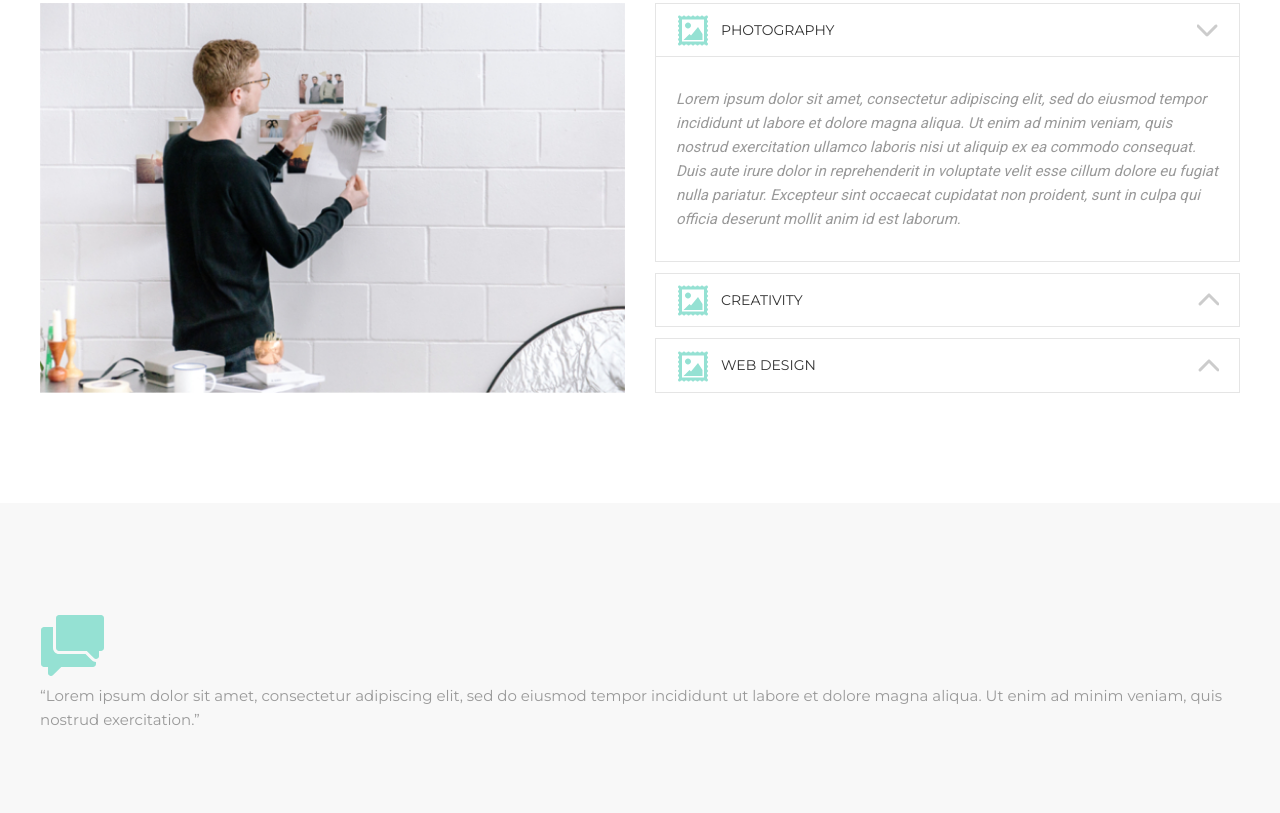
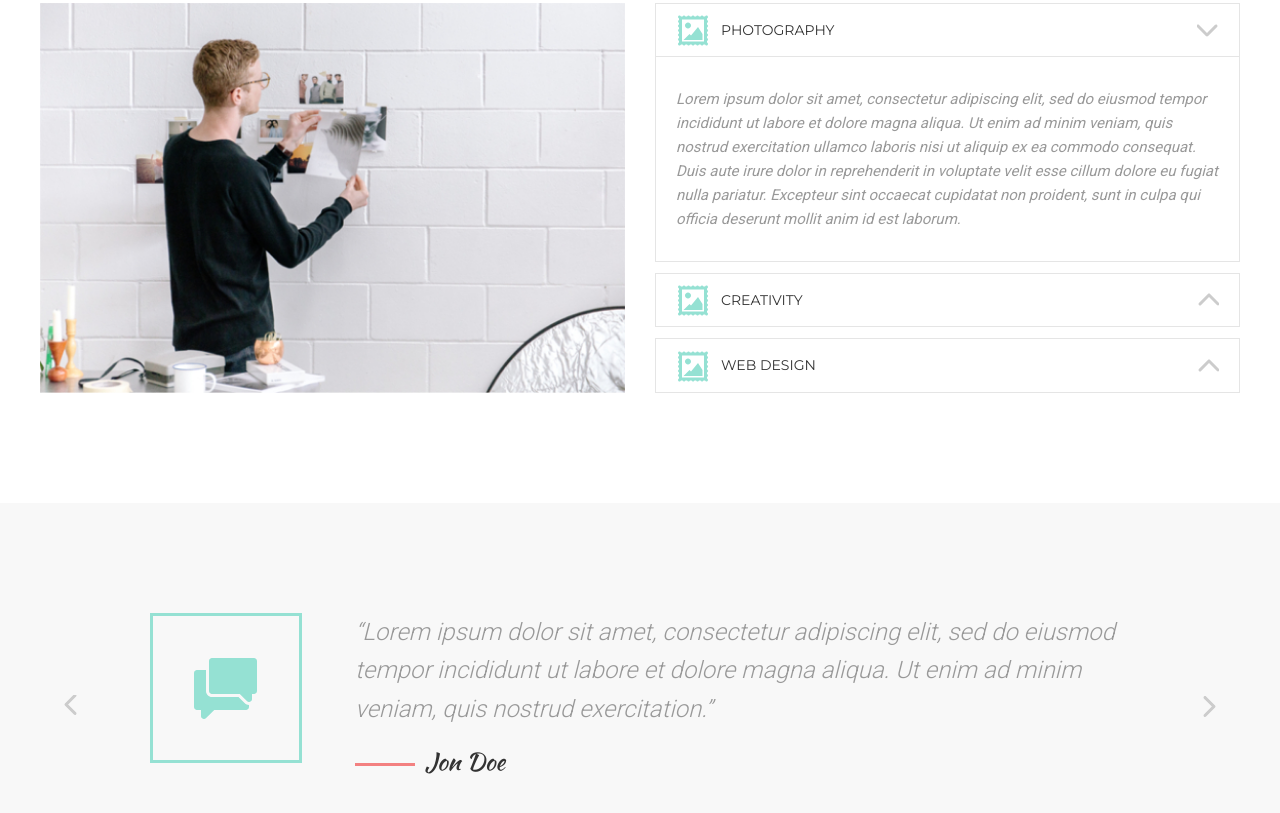
Before and after one commit to ronnika/MoGo, a website built with Parcel: page src/index.html in a window 1280 px wide. Shown: the part 3661-4474 px from the top of the page. Built offline with nearby package versions, Linux system fonts and the light colour scheme.

Commit message:
feat: finish reviews section

```diff
--- a/src/assets/styles/main.scss
+++ b/src/assets/styles/main.scss
@@ -1,6 +1,8 @@
 $baseGreyText: #999999;
+$baseBlackText: #333333;
 $lightGreyBorder: #e5e5e5;
 $navLinkActive: #fce38a;
+$baseBlueBg: #95e1d3;
 
 body {
     margin: 0;
@@ -305,7 +307,7 @@ hr {
 
  .about__item {
      width: 380px;
-     background-color: #95e1d3;
+     background-color: $baseBlueBg;
      position: relative;
  }
 
@@ -350,7 +352,7 @@ hr {
 /* Statistics */
 
 .statistics {
-    background-color: #95e1d3;
+    background-color: $baseBlueBg;
 }
 
 .stat {
@@ -524,3 +526,73 @@ hr {
     z-index: 1;
     transform: translateY(-50%);
 }
+
+// Reviews
+
+.reviews {
+    padding: 0 110px;
+    position: relative;
+
+    &__btn {
+        display: block;
+        width: 22px;
+        height: 17px;
+        position: absolute;
+        top: 50%;
+        z-index: 1;
+        transform: translateY(-50%);
+
+        background: url(../img/we-do/arrow.svg) no-repeat;
+
+        &--next {
+            right: 20px;
+            transform:  rotate(90deg);
+        }
+
+        &--prev {
+            left: 20px;
+            transform:  rotate(270deg);
+        }
+    }
+
+    &__item {
+        position: relative;
+        padding-left: 205px;
+    }
+
+    &__photo {
+        position: absolute;
+        top:0;
+        left:0;
+        z-index: 1;
+        display: block;
+        padding: 40px;
+
+        border: 3px solid $baseBlueBg;
+    }
+    &__text {
+        margin-bottom: 15px;
+        font-size: 24px;
+        color: $baseGreyText;
+        font-family: "Roboto";
+        font-weight: 300;
+        font-style: italic;
+    }
+    &__author {
+        font-size: 24px;
+        color: $baseBlackText;
+        font-family: "Kaushan Script";
+
+        &::before {
+            content: "";
+            display: inline-block;
+            width: 60px;
+            height: 3px;
+            vertical-align: middle;
+            margin-right: 10px;
+
+            background-color: #f38181;
+        }
+    }
+
+}
--- a/src/index.html
+++ b/src/index.html
@@ -3,7 +3,7 @@
 <head>
     <meta charset="UTF-8">
     <meta name="viewport" content="width=device-width, initial-scale=1.0">
-    <link href="https://fonts.googleapis.com/css?family=Kaushan+Script|Roboto:400|Montserrat:400,700&display=swap" rel="stylesheet">
+    <link href="https://fonts.googleapis.com/css?family=Kaushan+Script|Roboto:300,400|Montserrat:400,700&display=swap" rel="stylesheet">
     <title>Mogo</title>
 </head>
 <body>
@@ -239,10 +239,12 @@
 <div class="section section--reviews">
     <div class="container">
         <div class="reviews">
+            <a class="reviews__btn reviews__btn--prev" href="#"></a>
+            <a class="reviews__btn reviews__btn--next" href="#"></a>
             <div class="reviews__item">
                 <img src="./assets/img/reviews/quote.svg" alt="" class="reviews__photo">
                 <div class="reviews__text">“Lorem ipsum dolor sit amet, consectetur adipiscing elit, sed do eiusmod tempor incididunt ut labore et dolore magna aliqua. Ut enim ad minim veniam, quis nostrud exercitation.”</div>
-                <div class="reviews__author"></div>
+                <div class="reviews__author">Jon Doe</div>
             </div>
         </div>
     </div>
```
